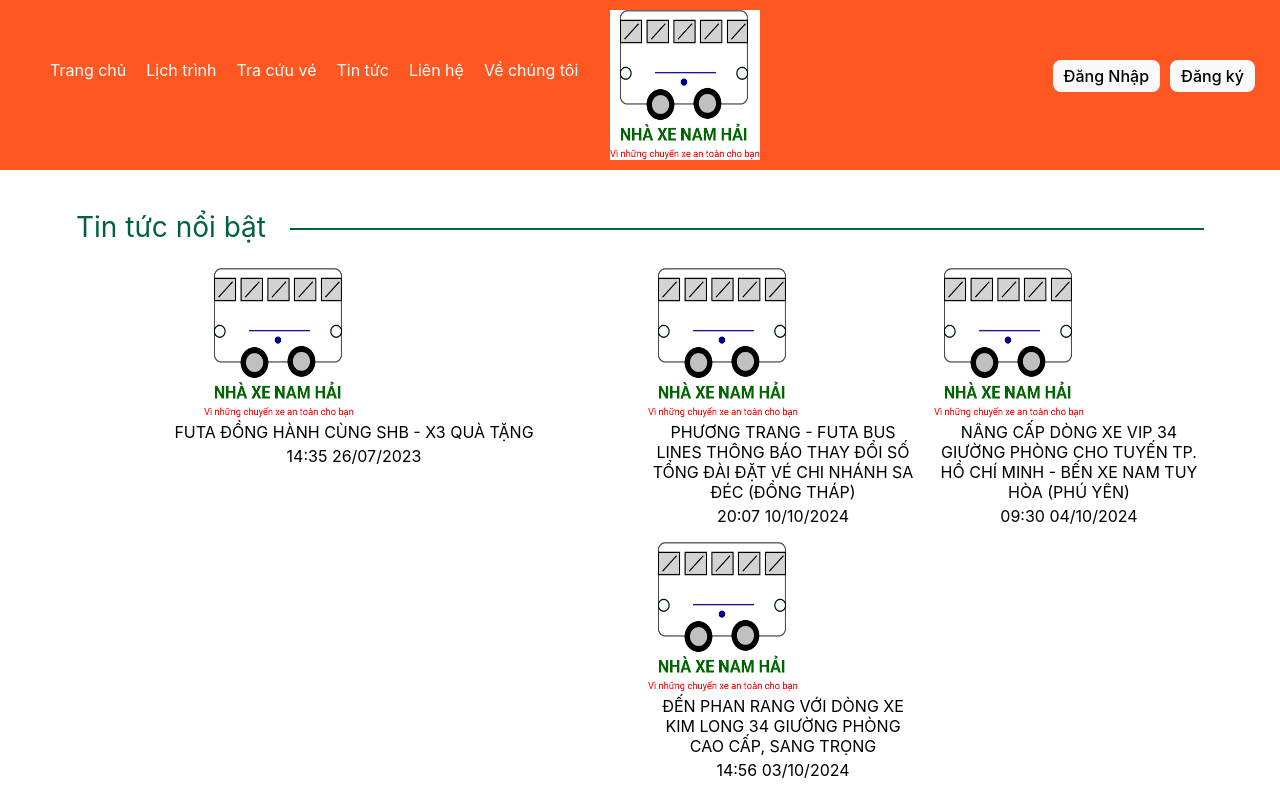
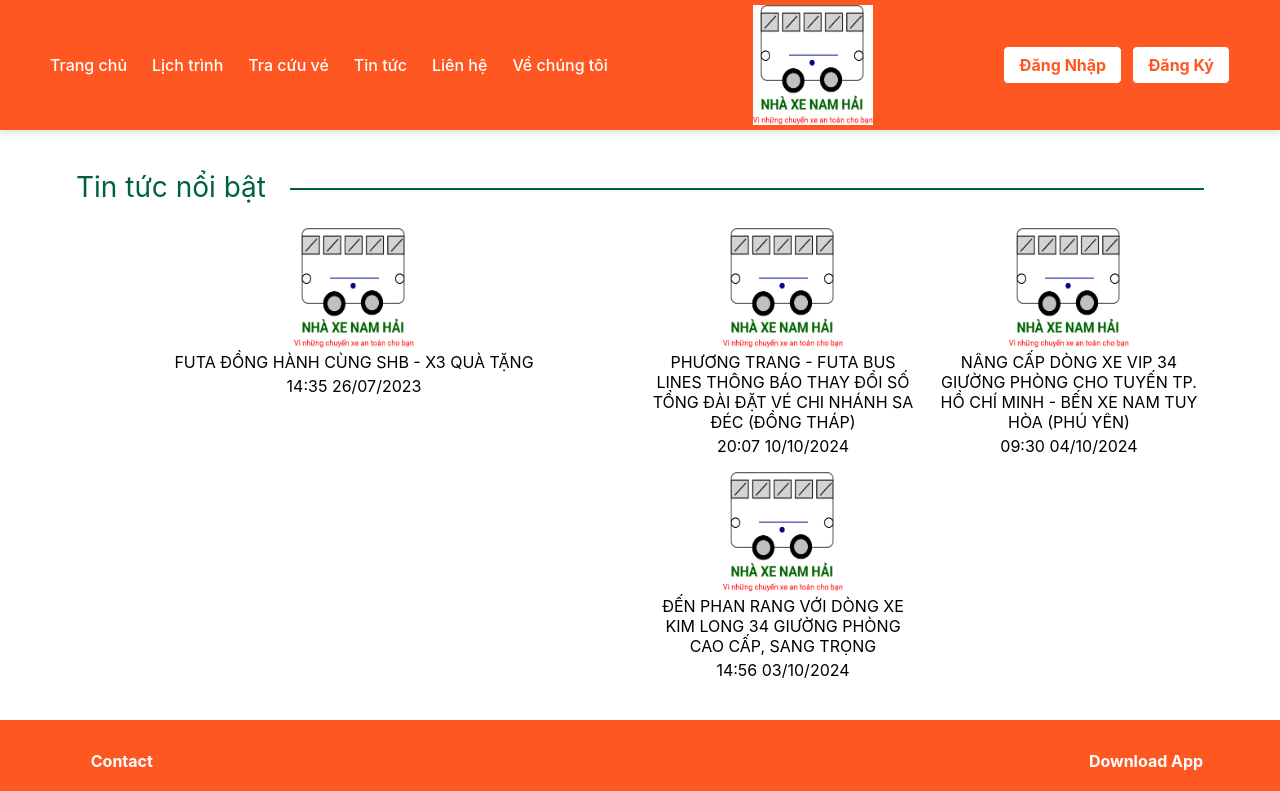
Before and after one commit to karuto1311/cnpm-, a React (Vite) app in the folder WebXeKhach/: page /news in a window 1280 px wide. Shown: the top 791 px of the page. Built offline with nearby package versions, Linux system fonts and the light colour scheme.

Commit message:
Đăng nhập (FE)

```diff
--- a/WebXeKhach/src/App.jsx
+++ b/WebXeKhach/src/App.jsx
@@ -9,6 +9,7 @@
 import Contact from './Contact';
 import Ticket from './Ticket';
 import News from './News';
+import Login from './Login';
 
 function App() {
   const [count, setCount] = useState(0);
@@ -23,6 +24,7 @@
           <Route path="/contact" element={<Contact />} />
           <Route path="/ticket" element={<Ticket/>}/>
           <Route path="/news" element={<News />}/>
+          <Route path="/login" element={<Login />}/>
         </Routes>
       </Router>
     </div>
--- /dev/null
+++ b/WebXeKhach/src/Components/Login.jsx
@@ -0,0 +1,27 @@
+import React from "react";
+import '../assets/Css/Login.css';
+
+function Login() {
+    return (
+            <div className="login-content">
+                <h2 className="login-title">ĐĂNG NHẬP</h2>
+
+                <div className="form-ticket">
+                    <form>
+                        <div className="form-group">
+                            <input type="text" className="input-field" placeholder="Tên tài khoản" />
+                        </div>
+                        <div className="form-group">
+                            <input type="password" className="input-field" placeholder="Mật khẩu" />
+                        </div>
+                        <div className="form-group">
+                            <button className="button-ticket">Đăng nhập</button>
+                        </div>
+                        <a href="#" className="forgot-password">Quên mật khẩu?</a>
+                    </form>
+                </div>
+            </div>
+    );
+}
+
+export default Login;
--- a/WebXeKhach/src/Components/Navbar.jsx
+++ b/WebXeKhach/src/Components/Navbar.jsx
@@ -18,8 +18,16 @@
         <img src={logo} alt="Xe Dai Nam" className="logo" />
       </div>
       <div className="loginbtn">
-        <button>Đăng Nhập</button>
-        <button>Đăng ký</button>
+      <li>
+          <Link to="/login">
+            <button>Đăng Nhập</button>
+          </Link>
+      </li>
+      <li>
+          <Link to="/">
+            <button>Đăng Ký</button>
+          </Link>
+      </li>
       </div>
     </nav>
   );
--- /dev/null
+++ b/WebXeKhach/src/Login.jsx
@@ -0,0 +1,16 @@
+import React from "react";
+import Navbar from "./Components/Navbar";
+import Footer from "./Components/Footer";
+import Login from "./Components/Login"; // Đảm bảo đường dẫn đúng
+
+function LoginPage() {
+    return (
+        <div className="Login">
+            <Navbar />
+            <Login />
+            <Footer />
+        </div>
+    );
+}
+
+export default LoginPage;
--- /dev/null
+++ b/WebXeKhach/src/assets/Css/Login.css
@@ -0,0 +1,79 @@
+.login-container {
+    display: flex;
+    justify-content: center;
+    align-items: center;
+    height: 100vh;
+    background-color: #f7f7f7;
+}
+
+.login-box {
+    text-align: center;
+    width: 90%;
+    max-width: 225px;
+    padding: 15px;
+    background-color: white;
+    box-shadow: 0px 4px 8px rgba(0, 0, 0, 0.1);
+    border-radius: 10px;
+    display: flex;
+    flex-direction: column;
+    justify-content: center;
+    margin: 0;
+    height: auto;
+}
+
+.login-title {
+    color: #ff6600;
+    font-size: 36px;
+    margin-top: 100px;
+}
+
+.form-ticket {
+    margin-top: 5px;
+}
+
+.form-group {
+    margin-bottom: 1px;
+}
+
+.input-field {
+    width: 100%;
+    padding: 10px;
+    border-radius: 5px;
+    border: 1px solid #ccc;
+    font-size: 14px;
+    outline: none;
+}
+
+.input-field:focus {
+    border-color: #ff6600;
+}
+
+.button-ticket {
+    width: auto;
+    padding: 12px 40px;
+    background-color: #ff6600;
+    color: white;
+    border: none;
+    border-radius: 5px;
+    font-size: 16px;
+    cursor: pointer;
+    margin-top: 20px;
+}
+
+.button-ticket:hover {
+    background-color: #e65c00;
+}
+
+.forgot-password {
+    display: block;
+    margin-top: 10px;
+    margin-bottom: 0;
+    padding: 5px 0;
+    color: #ff6600;
+    font-size: 14px;
+    text-decoration: none;
+}
+
+.forgot-password:hover {
+    text-decoration: underline;
+}
--- a/WebXeKhach/src/assets/Css/Navbar.css
+++ b/WebXeKhach/src/assets/Css/Navbar.css
@@ -1,61 +1,93 @@
-body {
-  font-family: Arial, sans-serif;
-}
-
+/* Navbar Styles */
 .navbar {
   display: flex;
   justify-content: space-between;
+  align-items: center;
   background-color: #ff5722;
-  padding: 10px;
-  color: white;
-  height: 150px;
+  padding: 15px 50px;
+  height: 100px;
+  box-shadow: 0 4px 6px rgba(0, 0, 0, 0.1);
 }
 
-.logo {
-margin-right: 150px;
-width: 150px;
-height: 150px;
-}
-
-
-
+/* Navbar Left (Menu) */
 .navbar-left {
   display: flex;
-  list-style: none;
-  margin-top: 50px;
+  list-style-type: none;  /* Removes bullet points */
+  margin: 0;
+  padding: 0;
 }
 
 .navbar-left li {
-  margin-right: 20px;
+  margin-right: 25px;
 }
 
 .navbar-left li a {
   color: white;
   text-decoration: none;
+  font-weight: 500;
+  transition: color 0.3s ease;
 }
 
+.navbar-left li a:hover {
+  color: #ffd180;
+}
+
+/* Logo */
 .logo-container {
-  position: absolute;
-  left: 50%;
-  transform: translateX(-10%);
+  display: flex;
+  justify-content: center;
+  align-items: center;
 }
 
 .logo {
-  width: 150px;
-  height:150px;
+  width: 120px;
+  height: 120px;
 }
 
+/* Login/Signup Buttons */
+.loginbtn {
+  display: flex;
+  align-items: center;
+  list-style: none;
+}
 
+.loginbtn button {
+  background-color: white;
+  color: #ff5722;
+  border: 1px solid #ff5722;
+  border-radius: 5px;
+  padding: 8px 15px;
+  cursor: pointer;
+  font-weight: bold;
+  margin-left: 10px;
+  transition: background-color 0.3s ease, color 0.3s ease;
+  list-style: none;
+}
 
-.loginbtn {
-  margin-right: 15px;
+.loginbtn button:hover {
+  background-color: #ffd180;
+  color: #ff5722;
 }
-.loginbtn button {
-  margin-top: 50px;
-  margin-left: 10px;
-  padding: 5px 10px;
 
+/* Responsive Design */
+@media (max-width: 768px) {
+  .navbar {
+    flex-direction: column;
+    height: auto;
+    padding: 20px;
+  }
+
+  .navbar-left {
+    margin-top: 20px;
+    justify-content: center;
+  }
+
+  .logo {
+    width: 100px;
+    height: 100px;
+  }
+
+  .loginbtn {
+    margin-top: 15px;
+  }
 }
-.app-download button {
-  margin: 0 5px;
-}
```
